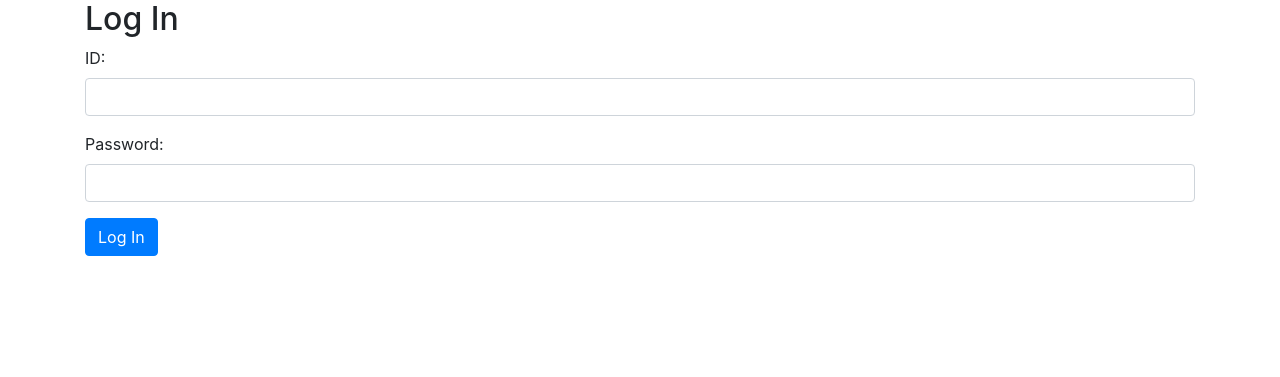
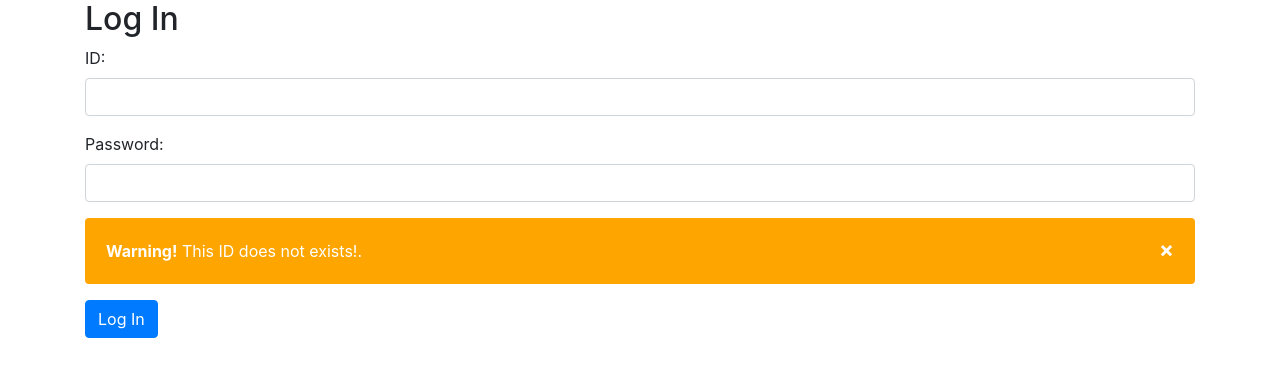
Before and after one commit to Kimbbakar/Classroom, a Django app: template myproject/templates/login.html in a window 1280 px wide. Shown: the top 377 px of the page. Run offline with Django 3.2, Linux system fonts and the light colour scheme; the template is opened without the code that fills it: values that come from a table or form of the project are taken from there, others are empty; tables that the repository leaves empty hold one stand-in row (values such as "Sample post"); some libraries are stand-ins or nearby versions.

Commit message:
fix the login fail warning

```diff
--- a/myproject/accounts/views.py
+++ b/myproject/accounts/views.py
@@ -24,7 +24,7 @@ def signup(request):
 
 def login(request):
 
-    Warning = False
+    Warning = 0
 
     if request.method=='POST':
         form = LogInForm(request.POST)
@@ -35,7 +35,9 @@ def login(request):
                 auth_login(request,user)
                 return redirect('home')
             else:
-                Warning = True
+                Warning = 1
+        else:
+            Warning = 2
     else:
         form = LogInForm()
 
--- a/myproject/templates/login.html
+++ b/myproject/templates/login.html
@@ -63,10 +63,15 @@
 			</div>
 
 	    {% endfor %}
-	    {% if Warning == True%}
+	    {% if Warning != 0%}
 			<div class="alert">
 				<span class="closebtn" onclick="this.parentElement.style.display='none';">&times;</span>
-				<strong>Warning!</strong> Id and Password does not match.
+			    {% if Warning == 1%}
+					<strong>Warning!</strong> Id and Password does not match.
+				{% else %}
+					<strong>Warning!</strong> This ID does not exists!.
+				{% endif %}
+
 			</div>
 		{% endif %}
 
```
